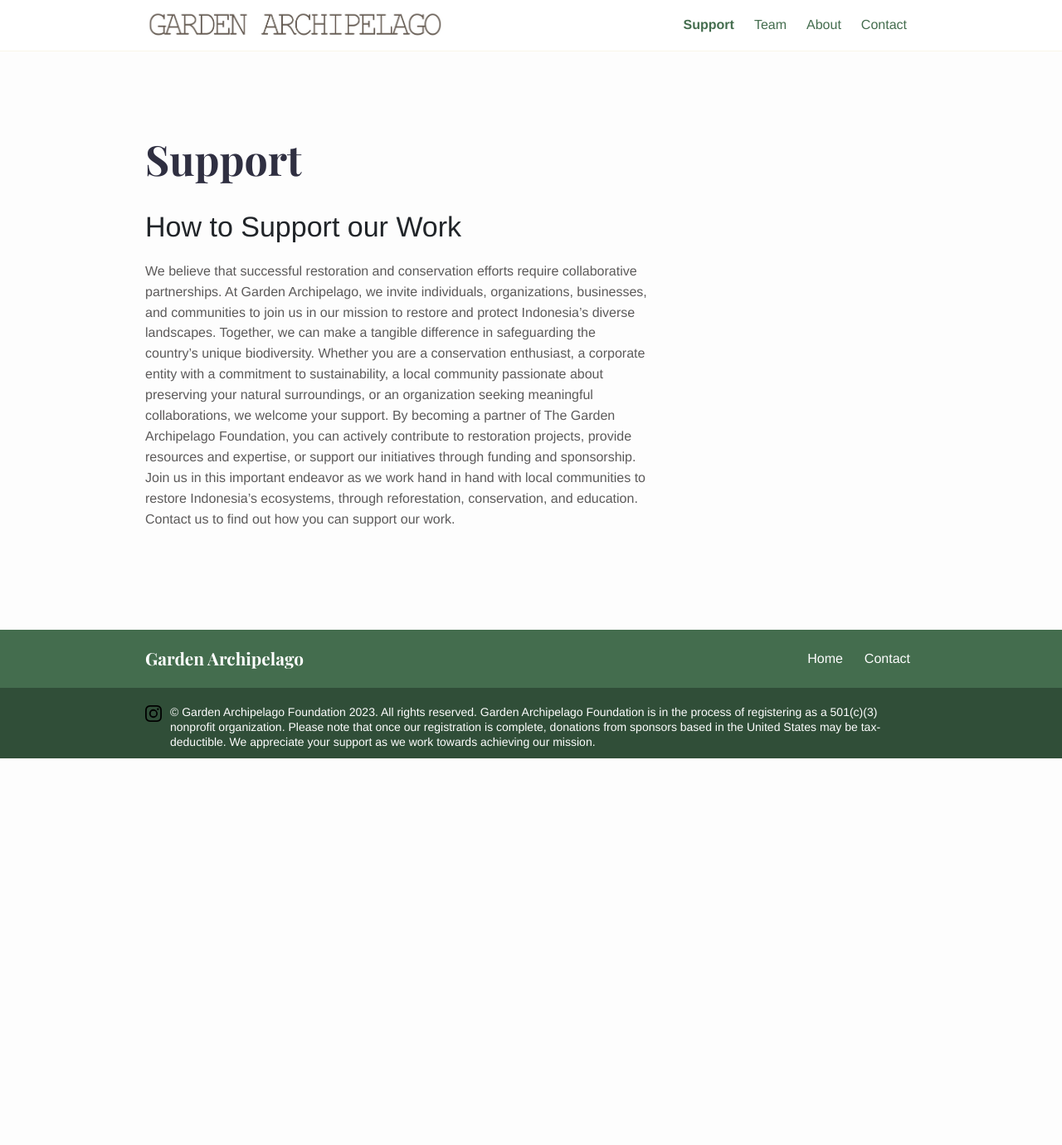
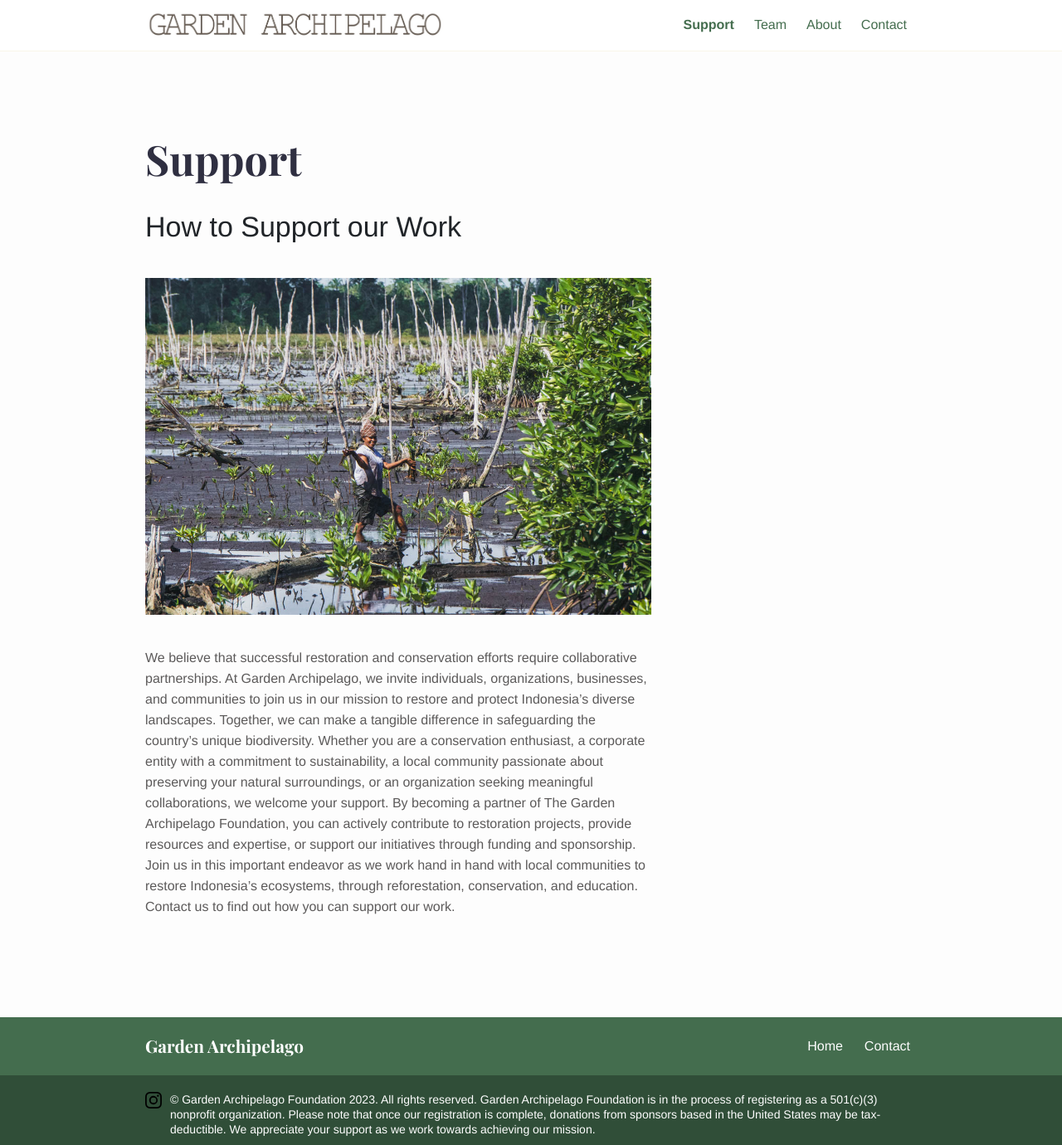
Before and after one commit to garden-archipelago/garden-archipelago.github.io, a Jekyll site: the page built from support.md, in a window 1280 px wide. Shown: the whole page at 83% size. Built offline with Jekyll 4.4.1, drawn with Linux system fonts in a browser that asks for light colours; before the commit the page ends 914 px from its top, so only the background shows below that.

Commit message:
Update support.md

```diff
--- a/support.md
+++ b/support.md
@@ -9,4 +9,6 @@ intro_image_hide_on_mobile: true
 
 # How to Support our Work
 
+![Mangroves](/images/holding-mangroves.jpg)
+
 We believe that successful restoration and conservation efforts require collaborative partnerships. At Garden Archipelago, we invite individuals, organizations, businesses, and communities to join us in our mission to restore and protect Indonesia's diverse landscapes. Together, we can make a tangible difference in safeguarding the country's unique biodiversity. Whether you are a conservation enthusiast, a corporate entity with a commitment to sustainability, a local community passionate about preserving your natural surroundings, or an organization seeking meaningful collaborations, we welcome your support. By becoming a partner of The Garden Archipelago Foundation, you can actively contribute to restoration projects, provide resources and expertise, or support our initiatives through funding and sponsorship. Join us in this important endeavor as we work hand in hand with local communities to restore Indonesia's ecosystems, through reforestation, conservation, and education. Contact us to find out how you can support our work.
```
